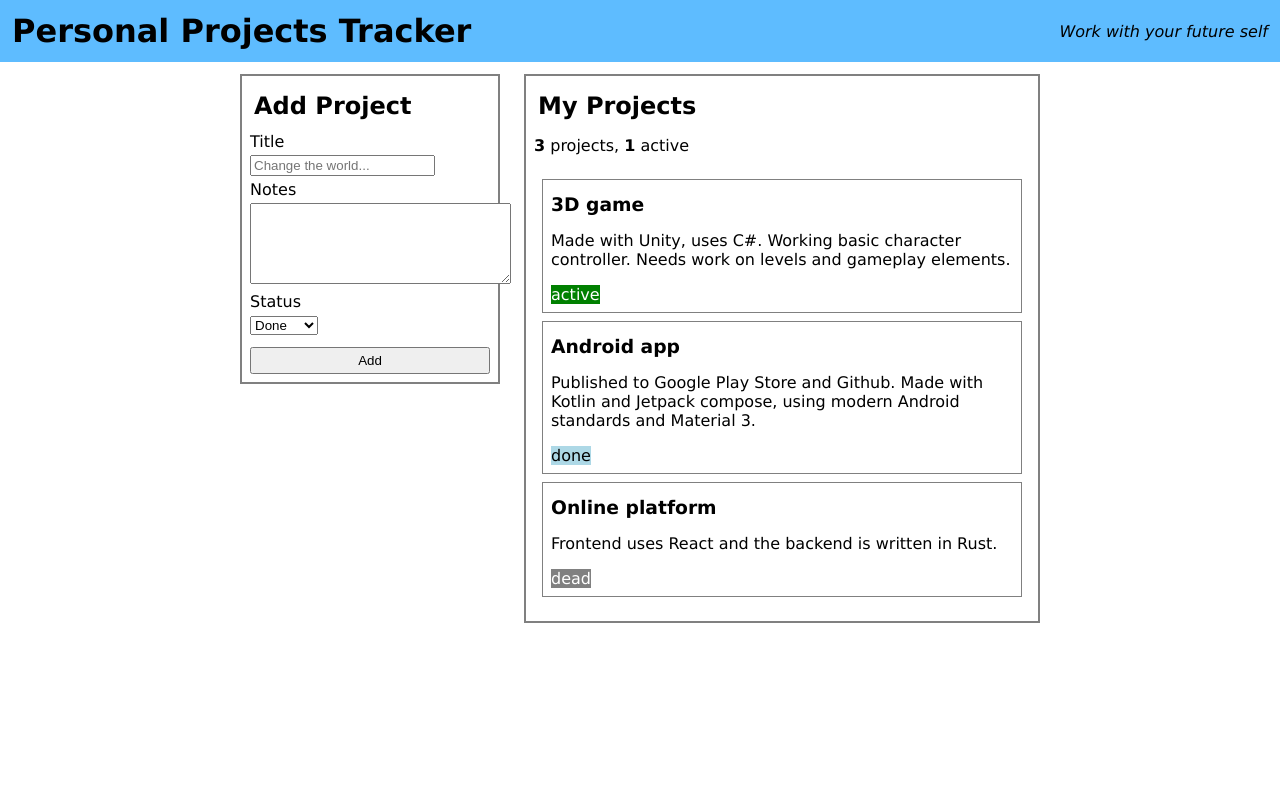
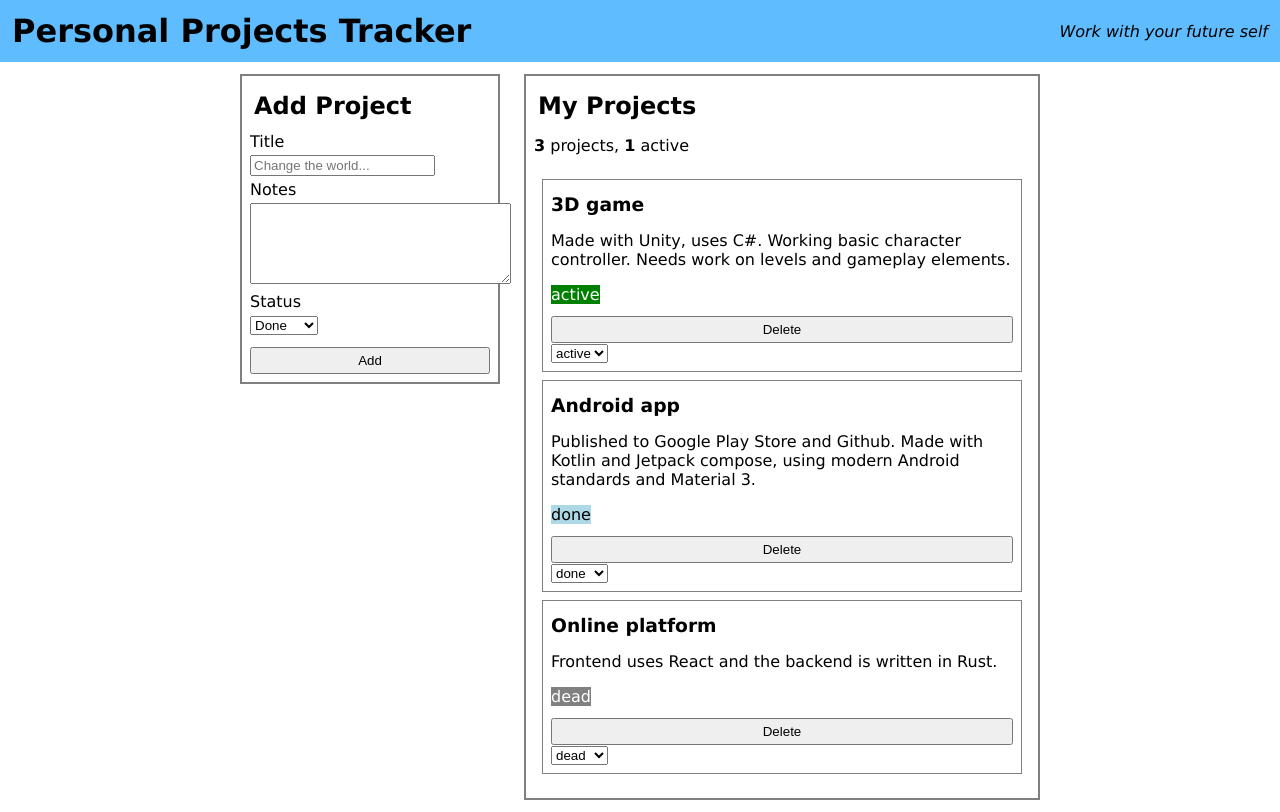
Before and after one commit to Edward205/personal-projects-tracker, a React app in the folder frontend/: page / in a window 1280 px wide. Built offline with nearby package versions, Linux system fonts and the light colour scheme; the HTML template or start-up script is replaced by a standard one.

Commit message:
stage 5 implement delete and status selection for projects

```diff
--- a/frontend/src/App.jsx
+++ b/frontend/src/App.jsx
@@ -1,12 +1,22 @@
 import ProjectsList from "./components/ProjectsList";
+import { useState } from "react";
 
+const INITIAL_PROJECTS = [
+  {id: 1, title: "3D game", date: "2026-09-28 09:50", description: "Made with Unity, uses C#. Working basic character controller. Needs work on levels and gameplay elements.", status: "active"},
+  {id: 2, title: "Android app", date: "2026-08-14 12:10", description: "Published to Google Play Store and Github. Made with Kotlin and Jetpack compose, using modern Android standards and Material 3.", status: "done"},
+  {id: 3, title: "Online platform", date: "2026-08-14 12:10", description: "Frontend uses React and the backend is written in Rust.", status: "dead"},
+];
+const STATUSES = ["active", "done", "dead"];
 export default function App() {
-  let projects = [
-    {id: 1, title: "3D game", date: "2026-09-28 09:50", description: "Made with Unity, uses C#. Working basic character controller. Needs work on levels and gameplay elements.", status: "active"},
-    {id: 2, title: "Android app", date: "2026-08-14 12:10", description: "Published to Google Play Store and Github. Made with Kotlin and Jetpack compose, using modern Android standards and Material 3.", status: "done"},
-    {id: 3, title: "Online platform", date: "2026-08-14 12:10", description: "Frontend uses React and the backend is written in Rust.", status: "dead"},
-  ];
-  const STATUSES = ["active", "done", "dead"];
+  const [projects, setProjects] = useState(INITIAL_PROJECTS);
+  function handleDelete(id) {
+    setProjects((prev) => prev.filter((t) => t.id !== id) );
+  }
+  function handleStatusChange(id, status) {
+    setProjects((prev) => prev.map((element) =>
+        element.id === id ? { ...element, status: status.target.value } : element
+     ) );
+  }
 
   return (
     <>
@@ -35,7 +45,7 @@ export default function App() {
               </form>
           </section>
 
-        <ProjectsList projects={projects} />
+        <ProjectsList projects={projects} onDelete={handleDelete} onStatusChange={handleStatusChange}/>
       </main>
     </>
   );
--- a/frontend/src/components/ProjectCard.jsx
+++ b/frontend/src/components/ProjectCard.jsx
@@ -1,6 +1,6 @@
 const STATUSES = {active: "active", done: "done", dead: "dead"};
 
-export default function ProjectCard({project}) {
+export default function ProjectCard({project, onDelete, onStatusChange}) {
     return (
         <li className="project-item">
             <div>
@@ -9,6 +9,10 @@ export default function ProjectCard({project}) {
                 <span className="description"><p>{project.description}</p></span>
             </div>
             <span className={project.status == STATUSES.active ? "status active" : project.status == STATUSES.done ? "status done" : project.status == STATUSES.dead ? "status dead" : "status"} >{project.status}</span>
+            <button onClick={() => onDelete(project.id)}>Delete</button>
+            <select name="status" onChange={(choice) => onStatusChange(project.id, choice)} defaultValue={project.status}>
+                {Object.values(STATUSES).map(status => (<option key={status}>{status}</option>) ) }
+            </select>
         </li>
     );
 }
--- a/frontend/src/components/ProjectsList.jsx
+++ b/frontend/src/components/ProjectsList.jsx
@@ -1,9 +1,9 @@
 import ProjectCard from "./ProjectCard";
 
-export default function ProjectsList({projects}) {
+export default function ProjectsList({projects, onDelete, onStatusChange}) {
     const active = projects.filter((t) => t.status == "active").length;
     const cards = projects.map(project =>
-        <ProjectCard project={project}/>
+        <ProjectCard project={project} onDelete={onDelete} onStatusChange={onStatusChange} key={project.id}/>
     );
 
     if(projects.length != 0)
```
Also changed, not shown: 1 other file (tests, documents, lock files or other folders).
